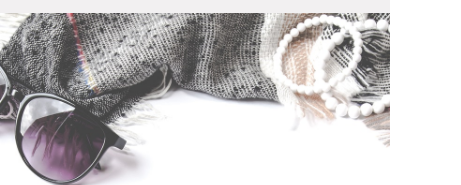
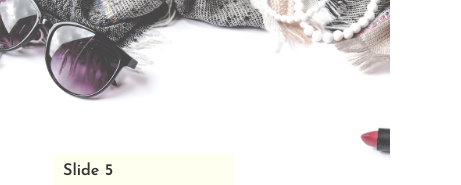
Before and after one commit to erhanertem/Website-Clothes_Store, a website: page index.html in a window 390 px wide. Shown: the part 248-433 px from the top of the page, 461 px wide, since content can reach past the window. Drawn offline with Linux system fonts and the light colour scheme.

Commit message:
Add media query @752px breakpoint

```diff
--- a/scss/abstracts/_mixins.scss
+++ b/scss/abstracts/_mixins.scss
@@ -77,4 +77,10 @@
 			@content;
 		}
 	}
+	//752px/16px == 47em
+	@if ($breakpoint == md) {
+		@media only screen and (max-width: 47em) {
+			@content;
+		}
+	}
 }
--- a/scss/base/_base.scss
+++ b/scss/base/_base.scss
@@ -14,6 +14,11 @@ html {
 	/*root font size is always selected in the html element
 	change default font-size=10px => 10/16*100=62.5% is now 1rem */
 	font-size: 62.5%;
+
+	// font-size=9px => 9/16*100=62.5% is now 1rem
+	@include break(md) {
+		font-size: 56.25%;
+	}
 }
 
 body {
--- a/scss/layout/_footer.scss
+++ b/scss/layout/_footer.scss
@@ -30,17 +30,26 @@
 			font-size: size(xl);
 			color: color(primary);
 			text-align: center;
+
+			@include break(md) {
+				font-size: size(lg);
+			}
 		}
 
 		&-paragraph {
 			font-size: size(lg);
 			margin: 1rem 0;
 			text-align: center;
+
+			@include break(md) {
+				font-size: size(md);
+			}
 		}
 	}
 
 	.inputs-group {
 		display: flex;
+		justify-content: center;
 
 		input {
 			padding: 1rem;
--- a/scss/layout/_navigation.scss
+++ b/scss/layout/_navigation.scss
@@ -6,6 +6,12 @@
 	//@1200px breakpoint, increase the grid allocation of the right top corner nav elements
 	@include break(xl) {
 		grid-column: 6/10;
+	}
+	@include break(lg) {
+		grid-column: 5/10;
+	}
+	@include break(md) {
+		grid-column: 4/10;
 	}
 }
 
@@ -17,4 +23,7 @@
 	@include break(lg) {
 		grid-column: 2/9;
 	}
+	@include break(md) {
+		grid-column: 1/10;
+	}
 }
--- a/scss/layout/_slideshow.scss
+++ b/scss/layout/_slideshow.scss
@@ -10,6 +10,9 @@
 	}
 	@include break(lg) {
 		height: 60vh;
+	}
+	@include break(md) {
+		height: 50vh;
 	}
 
 	position: relative;
@@ -82,15 +85,27 @@
 		@include break(lg) {
 			padding: 2rem;
 		}
+		@include break(md) {
+			padding: 1rem;
+			max-width: 20rem;
+		}
 
 		h2 {
 			font-size: size(xl) + 1.2rem;
 			color: color(primary);
+
+			@include break(md) {
+				font-size: size(sm);
+			}
 		}
 
 		p {
 			margin: 1rem 0;
 			font-size: size(sm);
+
+			@include break(md) {
+				font-size: size(sm) * 0.8;
+			}
 		}
 	}
 }
```
Also changed, not shown: scss/main.css, 1 other file.
